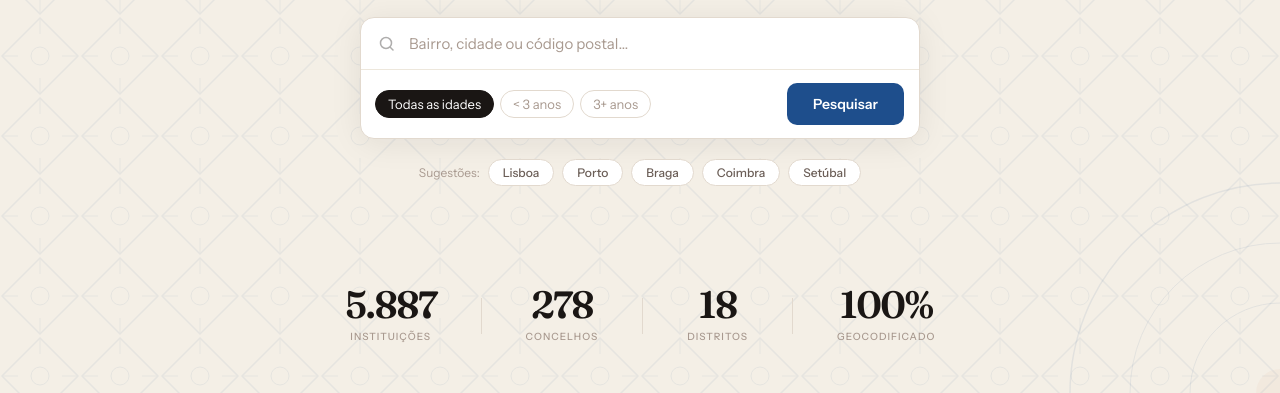
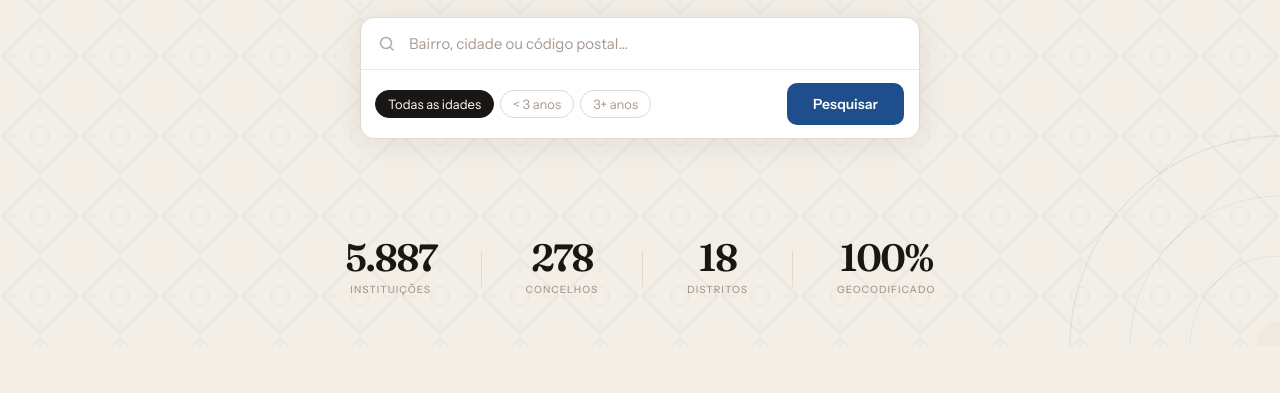
Before and after one commit to davidmarqu3s/childcare-directory, a plain HTML site: page index.html in a window 1280 px wide. Shown: the part 464-857 px from the top of the page. After the commit the page ends 810 px from the top, so only its background shows below. Drawn offline with nearby package versions, Linux system fonts and the light colour scheme.

Commit message:
fix: remove city suggestion pills from homepage
Co-Authored-By: Claude Sonnet 4.6 <noreply@anthropic.com>

```diff
--- a/index.html
+++ b/index.html
@@ -793,14 +793,6 @@ input  { font-family: inherit; }
       </div>
     </div>
 
-    <div class="suggestions">
-      <span class="sug-label">Sugestões:</span>
-      <button class="sug-pill" data-q="Lisboa">Lisboa</button>
-      <button class="sug-pill" data-q="Porto">Porto</button>
-      <button class="sug-pill" data-q="Braga">Braga</button>
-      <button class="sug-pill" data-q="Coimbra">Coimbra</button>
-      <button class="sug-pill" data-q="Setúbal">Setúbal</button>
-    </div>
   </div>
 
   <div class="ln-stats">
```
